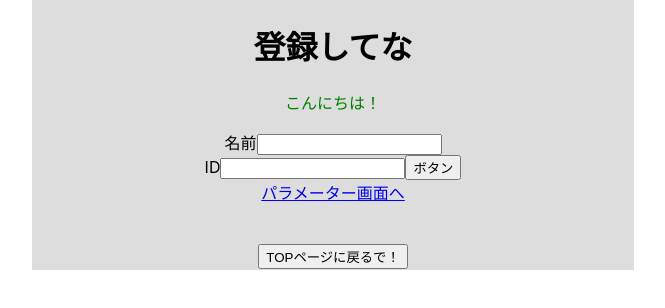
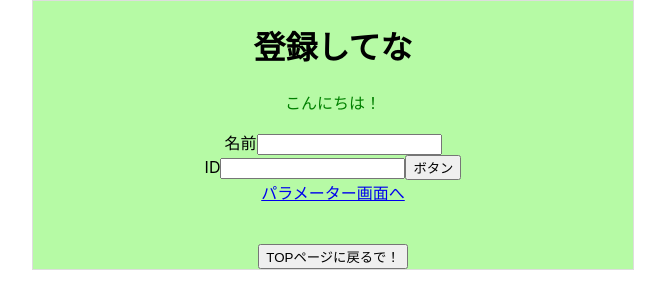
Before and after one commit to keiinuki/new_todo, a React (Create React App) app: page /page2 in a window 1280 px wide. Shown: the top 308 px of the page, without its empty margins (307-972 px from the left). Built offline with nearby package versions, Linux system fonts and the light colour scheme; no server answers.

Commit message:
WebAPIの実行

```diff
--- a/src/pages/Page1.jsx
+++ b/src/pages/Page1.jsx
@@ -1,14 +1,25 @@
 import React from "react";
+import axios from "axios";
 import { Link, useLocation } from "react-router-dom";
 import { useState, useEffect } from "react";
 import { BackButton } from "../components/BackButton";
-import './PagesStyle.css';
 
 export const Page1 = () => {
   const { state } = useLocation();
   const [arr, setArr] = useState([]);
   const [word, setWord] = useState("");
   const [completeTodo, setCompleteTodo] = useState([]);
+  const url = "https://jsonplaceholder.typicode.com/todos/29/";
+
+  useEffect(() => {
+    axios.get(url)
+    .then((response) => {
+      const newArr = [...arr]
+      newArr.push(response.data.title)
+      setArr(newArr)
+      console.log(response);
+    });
+  },[]);
 
   const onClickAdd = (e) => {
     e.preventDefault()
@@ -76,6 +87,8 @@ export const Page1 = () => {
     }
   },[state]);
 
+
+
   return (
   <div className="container-style">
     <h1>やらなあかんこと</h1>
--- a/src/pages/Page1DetailA.jsx
+++ b/src/pages/Page1DetailA.jsx
@@ -2,7 +2,6 @@ import React from "react";
 import { Link, useLocation } from "react-router-dom";
 import { useState, useEffect } from "react";
 import { BackButton } from "../components/BackButton";
-import './PagesStyle.css';
 
 export const Page1DetailA = () => {
   const { state } = useLocation();
--- a/src/pages/Page1DetailB.jsx
+++ b/src/pages/Page1DetailB.jsx
@@ -2,7 +2,6 @@ import React from "react";
 import { Link, useLocation } from "react-router-dom";
 import { useState, useEffect } from "react";
 import { BackButton } from "../components/BackButton";
-import './PagesStyle.css';
 
 export const Page1DetailB = () => {
   const { state } = useLocation();
--- a/src/pages/Page2.jsx
+++ b/src/pages/Page2.jsx
@@ -4,17 +4,22 @@ import { Link } from "react-router-dom";
 import { Message } from "../components/Message"
 import { useCallback } from "react"
 import { BackButton } from "../components/BackButton";
+import { useEffect } from "react";
 
 export const Page2 = () => {
-  const containerstyle = {
-    border: "solid 1px #ddd",
-    textAlign: "center",
-    padding: "auto",
-    backgroundColor: "#ddd",
-    width: "600px",
-    height: "auto",
-    margin: "auto"
-  };
+
+  const url = "https://jsonplaceholder.typicode.com/todos/3/";
+  useEffect(() => {
+    fetch(url)
+    .then((response) => {
+      console.log("レスポンス", response);
+      return response.json();
+    })
+    .then((json) => {
+      console.log("JSON", json);
+    });
+  },[]);
+
   const [name, setName] = useState("");
   const [id, setId] = useState("");
   const onChangeName = (e) => setName(e.target.value);
@@ -25,10 +30,8 @@ export const Page2 = () => {
   },[name, id]);
 
 
-
-
   return (
-    <div style={containerstyle}>
+    <div className="container-style">
       <h1>登録してな</h1>
       <Message color="green" />
       <div>
--- a/src/pages/Page404.jsx
+++ b/src/pages/Page404.jsx
@@ -2,17 +2,8 @@ import React from "react";
 import { BackButton } from "../components/BackButton";
 
 export const Page404 = () => {
-  const containerstyle = {
-    border: "solid 1px #ddd",
-    textAlign: "center",
-    padding: "auto",
-    backgroundColor: "#ddd",
-    width: "600px",
-    height: "auto",
-    margin: "auto"
-  }
   return (
-    <div style={containerstyle}>
+    <div className="container-style">
       <h1>ページが見つからへんねん</h1>
       <br />
       <BackButton />
--- a/src/pages/Parameter.jsx
+++ b/src/pages/Parameter.jsx
@@ -1,24 +1,25 @@
 import React from "react";
 import { Link, useParams, useLocation }  from "react-router-dom";
 import { BackButton } from "../components/BackButton";
+import axios from "axios";
+import { useEffect } from "react";
 
 export const Parameter = () => {
   const { id } = useParams();
   const { search } = useLocation();
   const query = new URLSearchParams(search);
 
-  const containerstyle = {
-    border: "solid 1px #ddd",
-    textAlign: "center",
-    padding: "auto",
-    backgroundColor: "#ddd",
-    width: "600px",
-    height: "auto",
-    margin: "auto"
-  }
+  const url = "https://jsonplaceholder.typicode.com/todos/30/";
+  useEffect(() => {
+    axios.get(url)
+    .then((response) => {
+      console.log(response);
+    });
+  },[]);
+  console.log("1回だけ")
 
   return (
-    <div style={containerstyle}>
+    <div className="container-style">
       <h1>ここにパラメータが遷移されます</h1>
       <p>id:{id}</p>
       <p>name:{query.get("name")}</p>
```
Also changed, not shown: src/pages/Home.jsx (+2 -9 lines).
